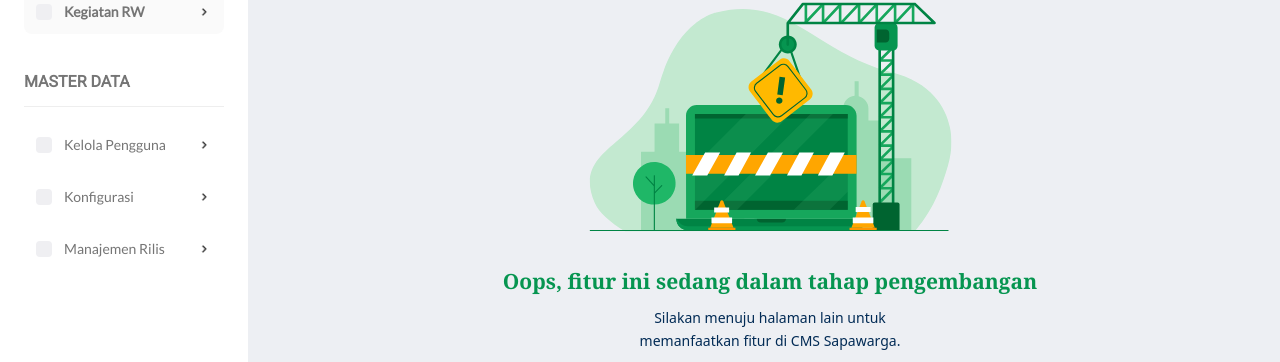
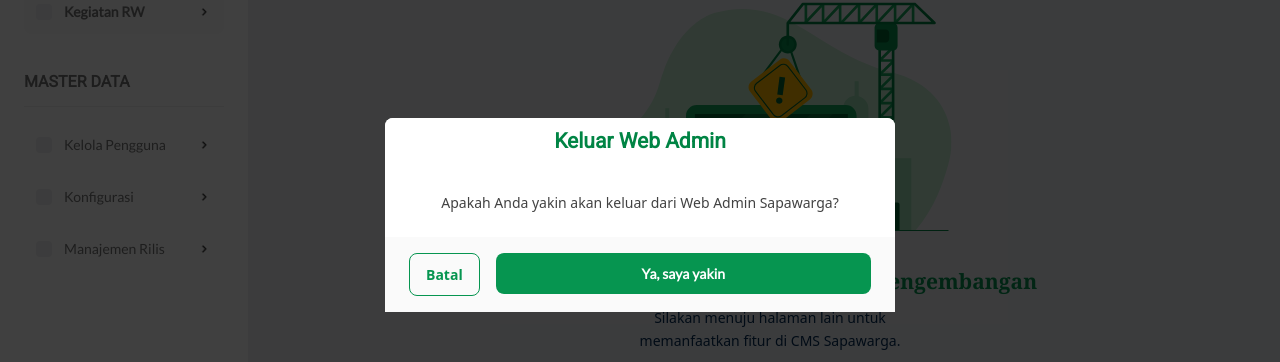
Before and after one commit to jabardigitalservice/super-app-cms, a Nuxt app: page /activities in a window 1280 px wide. Both pictures are taken after a click on the button "Keluar". Shown: the part 185-547 px from the top of the page. Built offline with nearby package versions, Linux system fonts and the light colour scheme; what @jabardigitalservice/jds-design-system would draw is missing.

Commit message:
feat : update popup logout confirmation

```diff
--- /dev/null
+++ b/components/Logout/LogoutConfirmation.vue
@@ -0,0 +1,28 @@
+<template>
+  <BaseDialog
+    title="Keluar Web Admin"
+    confirmation-type="logout"
+    dialog-type="confirmation"
+    :show-popup="showPopup"
+    label-button="Ya, saya yakin"
+    @submit="$emit('logout')"
+    @close="$emit('close')"
+  >
+    <p class="text-[14px] text-gray-800 text-center py-[24px]">
+      Apakah Anda yakin akan keluar dari Web Admin Sapawarga?
+    </p>
+  </BaseDialog>
+</template>
+
+<script>
+
+export default {
+  name: 'LogoutConfirmation',
+  props: {
+    showPopup: {
+      type: Boolean,
+      default: false
+    }
+  }
+}
+</script>
```
